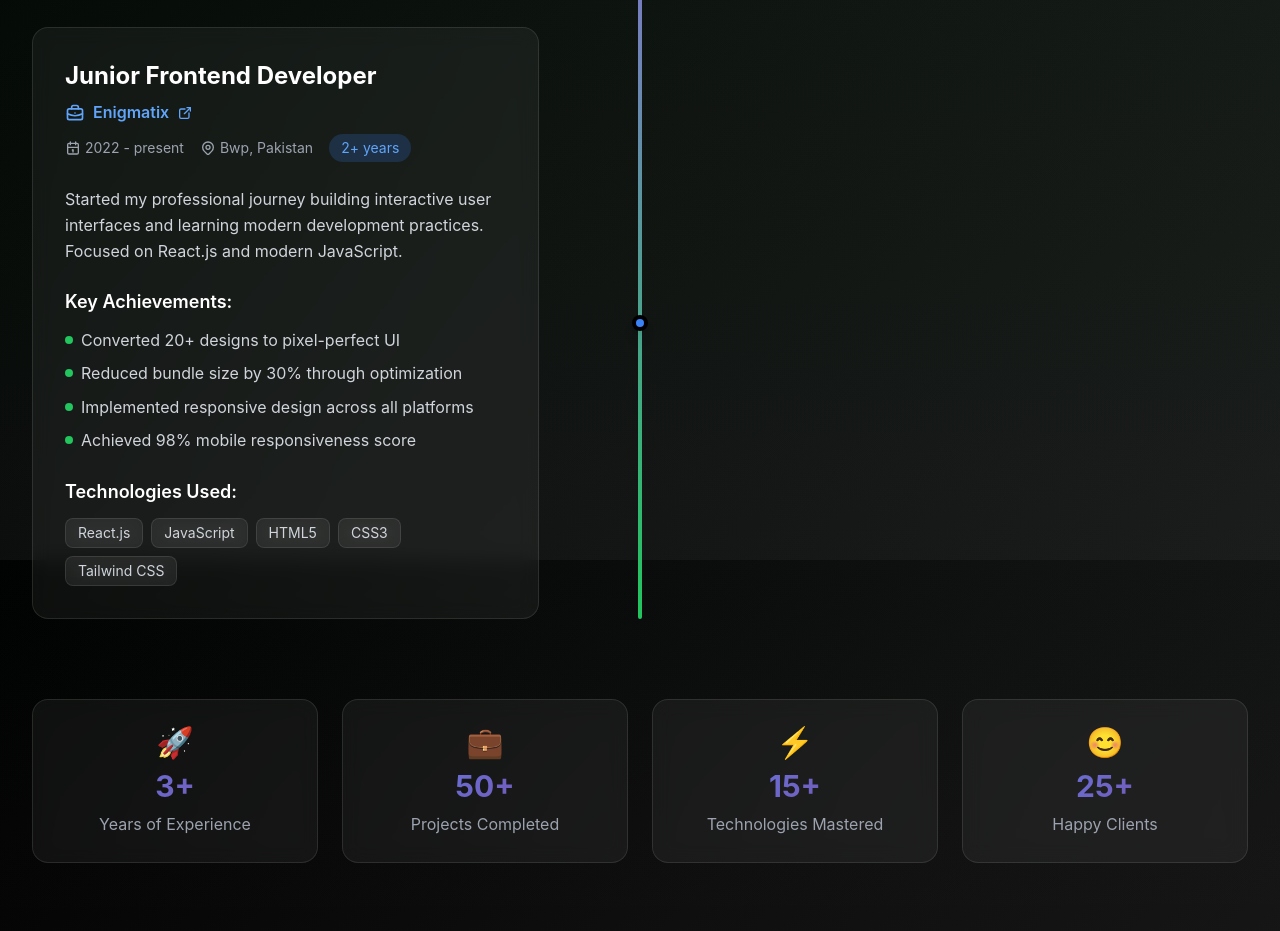
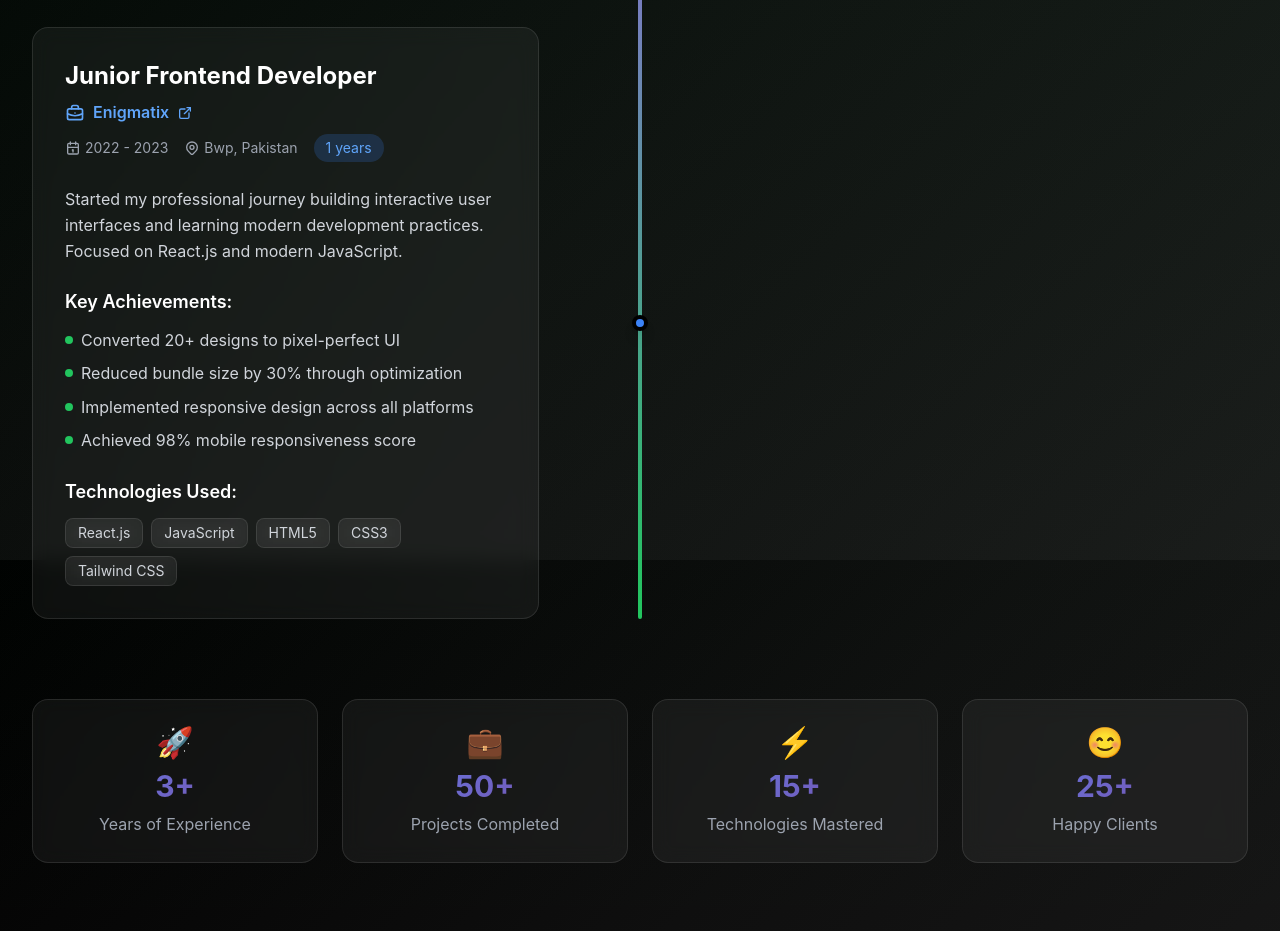
Before and after one commit to M0Abdullah/Portfolio, a Next.js app: page / in a window 1280 px wide. Shown: the part 5040-5971 px from the top of the page. Built offline with nearby package versions, Linux system fonts and the light colour scheme.

Commit message:
Update Experience.tsx

```diff
--- a/src/component/Experience.tsx
+++ b/src/component/Experience.tsx
@@ -42,8 +42,8 @@ export default function Experience() {
       title: "Junior Frontend Developer",
       company: "Enigmatix",
       location: "Bwp, Pakistan",
-      period: "2022 - present",
-      duration: "2+ years",
+      period: "2022 - 2023",
+      duration: "1 years",
       type: "Full-time",
       description: "Started my professional journey building interactive user interfaces and learning modern development practices. Focused on React.js and modern JavaScript.",
       achievements: [
```
